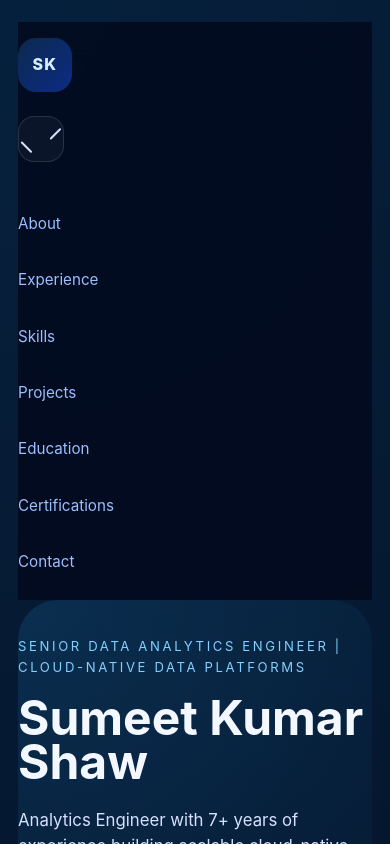
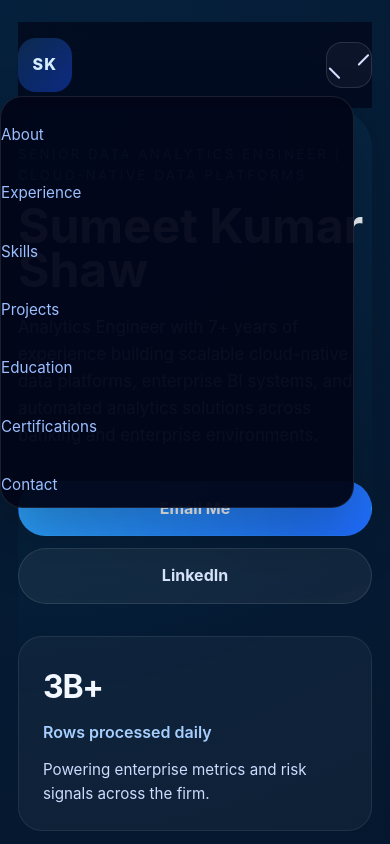
Before and after one commit to shawsumeet1/sumeet-portfolio, a React (Vite) app: page / in a window 390 px wide. Both pictures are taken after a click on the button "Toggle navigation". Shown: the top 844 px of the page. Built offline with nearby package versions, Linux system fonts and the light colour scheme.

Commit message:
Push latest mobile menu and contact updates

```diff
--- a/src/App.jsx
+++ b/src/App.jsx
@@ -220,6 +220,7 @@ function App() {
               href={link.href}
               target={link.external ? '_blank' : undefined}
               rel={link.external ? 'noreferrer' : undefined}
+              onClick={() => setMenuOpen(false)}
             >
               {link.label}
             </a>
--- a/src/styles.css
+++ b/src/styles.css
@@ -51,7 +51,6 @@ textarea {
   z-index: 10;
   background: rgba(2, 6, 24, 0.72);
   backdrop-filter: blur(18px);
-  flex-wrap: wrap;
 }
 
 .nav-toggle {
@@ -557,17 +556,29 @@ textarea {
   }
 
   .site-header {
-    flex-direction: column;
-    align-items: flex-start;
+    flex-wrap: nowrap;
+    justify-content: space-between;
+    align-items: center;
   }
 
   .nav-toggle {
     display: inline-flex;
+    margin-left: auto;
   }
 
   .site-nav {
     display: none;
-    justify-content: flex-start;
+    position: absolute;
+    top: 74px;
+    right: 18px;
+    width: min(280px, calc(100% - 36px));
+    background: rgba(2, 6, 24, 0.96);
+    border: 1px solid rgba(255, 255, 255, 0.1);
+    border-radius: 22px;
+    padding: 18px 16px;
+    flex-direction: column;
+    gap: 14px;
+    box-shadow: 0 28px 60px rgba(0, 0, 0, 0.28);
   }
 
   .site-nav.is-open {
```
Also changed, not shown: 1 other file (tests, documents, lock files or other folders).
